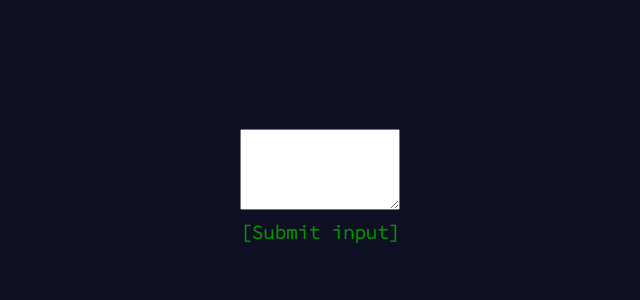
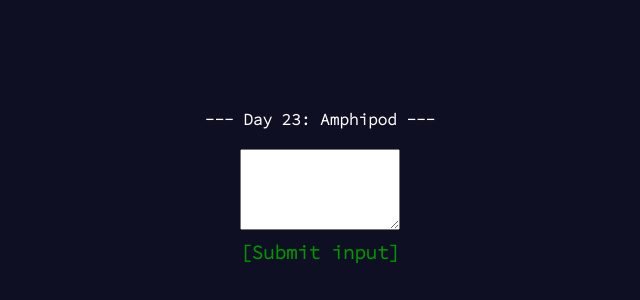
Before and after one commit to Stynson/amphipod, a React (Create React App) app: page / in a window 1280 px wide. Shown: the part 214-514 px from the top of the page, without its empty margins (320-960 px from the left). Built offline with nearby package versions, Linux system fonts and the light colour scheme.

Commit message:
add favicon

```diff
--- a/public/index.html
+++ b/public/index.html
@@ -2,7 +2,7 @@
 <html lang="en">
   <head>
     <meta charset="utf-8" />
-    <link rel="icon" href="%PUBLIC_URL%/favicon.ico" />
+    <link rel="icon" href="%PUBLIC_URL%/favicon.png" />
     <meta name="viewport" content="width=device-width, initial-scale=1" />
     <meta name="theme-color" content="#000000" />
     <meta
--- a/src/App.css
+++ b/src/App.css
@@ -67,3 +67,7 @@ input[type="submit"]:hover,
 input[type="reset"]:hover {
   color: #99ff99;
 }
+
+button:disabled {
+  color: gray;
+}
--- a/src/App.tsx
+++ b/src/App.tsx
@@ -6,6 +6,7 @@ import "./App.css";
 const AppContainer = styled.div`
   display: flex;
   justify-content: center;
+  flex-direction: column;
   align-items: center;
   background: #0f0f23;
   height: 100vh;
@@ -17,11 +18,18 @@ const InputContainer = styled.div`
   flex-direction: column;
 `;
 
+const Text = styled.div`
+  color: white;
+  font-weight: 900;
+  margin-bottom: 20px;
+`;
+
 function App() {
   let [input, setInput] = useState<string>("");
   let ref = useRef<any>();
   return (
     <AppContainer>
+      <Text>--- Day 23: Amphipod ---</Text>
       {input === "" && (
         <InputContainer>
           <textarea
```
Also changed, not shown: public/favicon.png (added), public/manifest.json.
